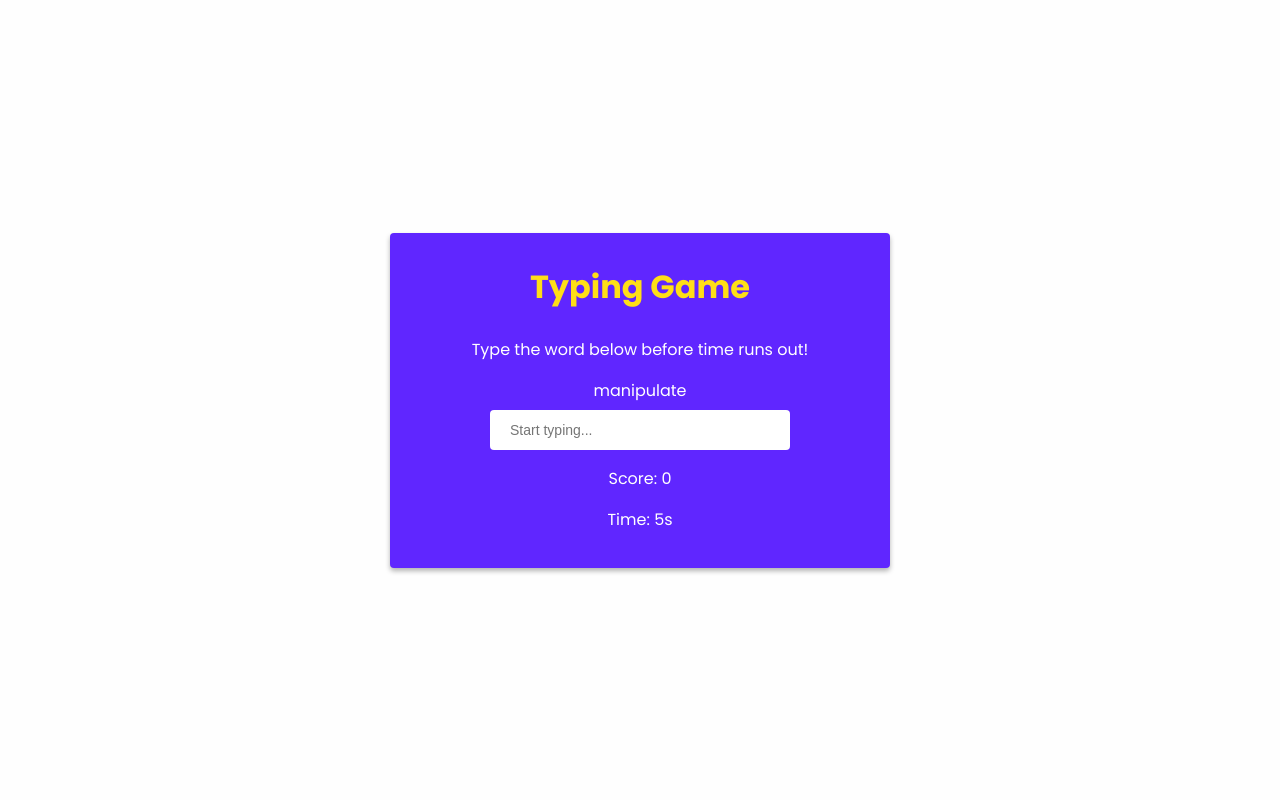
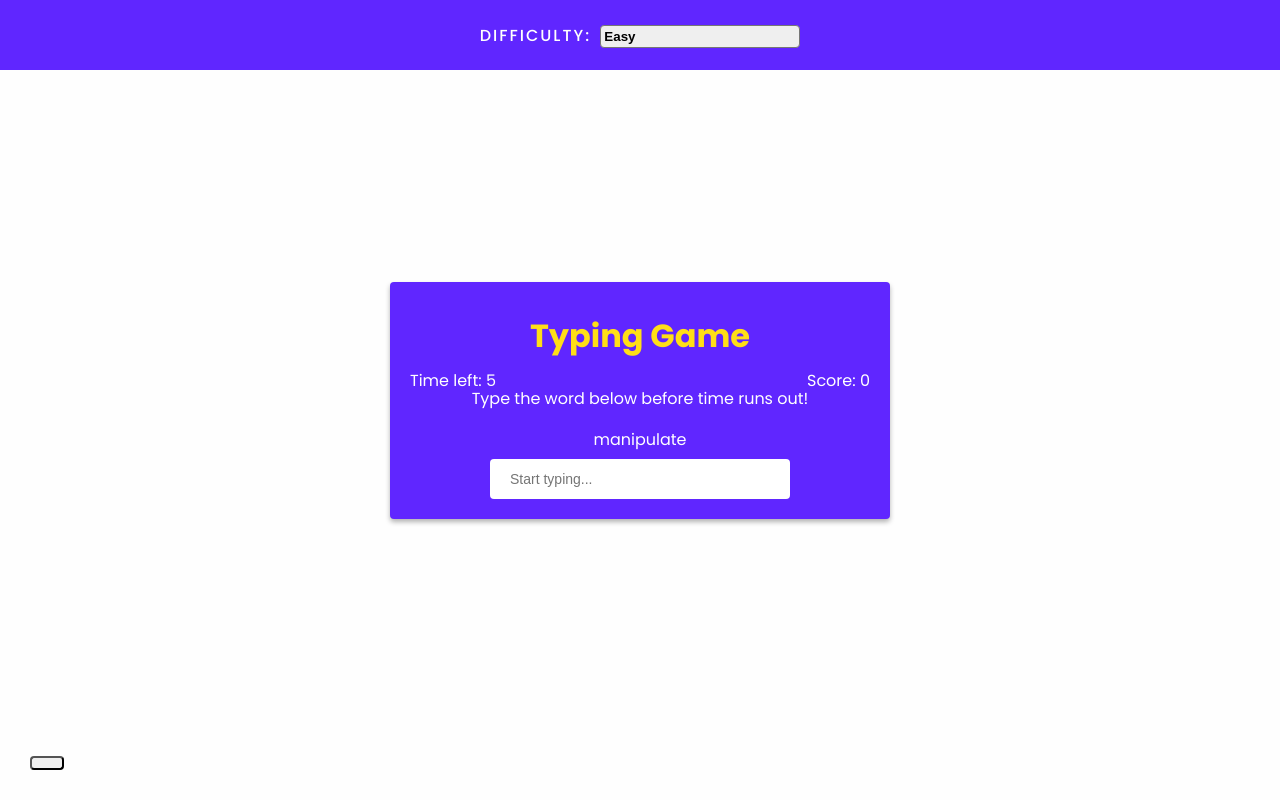
Before and after one commit to nikita150187/typing--game, a plain HTML site: page index.html in a window 1280 px wide. Drawn offline with Linux system fonts and the light colour scheme.

Commit message:
modified in html and css

```diff
--- a/index.html
+++ b/index.html
@@ -7,6 +7,22 @@
   <link rel="stylesheet" href="/style.css">
 </head>
 <body>
+    <button id="settings-btn" class="settings-btn">
+        <i class="fas fa-cog"></i>
+      </button>
+
+      <div id="settings" class="settings">
+        <form id="settings-form">
+          <div>
+            <label for="difficutly" class="difficulty">Difficulty:</label>
+            <select id="difficulty">
+              <option value="easy">Easy</option>
+              <option value="medium">Medium</option>
+              <option value="hard">Hard</option>
+            </select>
+          </div>
+        </form>
+      </div>
       <div class="container">
         <h1>Typing Game</h1>
         <p>Type the word below before time runs out!</p>
@@ -14,8 +30,9 @@
             <div id="word-display">Word appears here</div>
             <input type="text" id="text-input" placeholder="Start typing..." />
             <div class="info">
-        <p>Score: <span id="score">0</span></p>
-        <p>Time: <span id="time">10</span>s</p>
+                <p class="time-container">Time left: <span id="time">10s</span></p>
+
+                <p class="score-container">Score: <span id="score">0</span></p>
             </div>
         </div>
         <div id="game-over" class="hidden">
--- a/style.css
+++ b/style.css
@@ -30,7 +30,7 @@ select {
   -webkit-appearance: none;
   -moz-appearance: none;
   border-radius: 4px;
-  font-weight: 500;
+  font-weight: 700;
 }
 
 select:focus,
```
Lines whose indentation alone changed are shown as unchanged.
